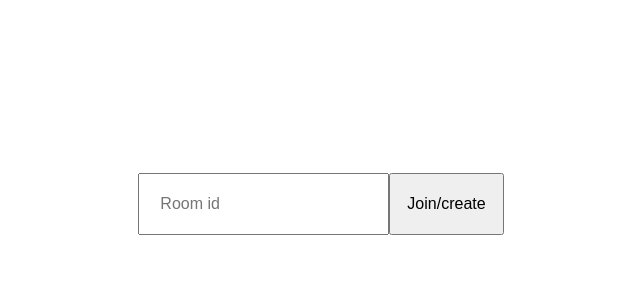
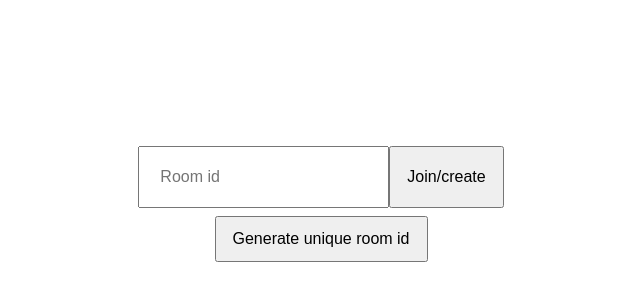
Before and after one commit to sebastiansiejek/sd-communicator-frontend, a React (Create React App) app: page / in a window 1280 px wide. Shown: the part 196-496 px from the top of the page, without its empty margins (319-959 px from the left). Built offline with nearby package versions, Linux system fonts and the light colour scheme; no server answers.

Commit message:
feat: add button with generate room id

```diff
--- a/src/components/Chat/ChatRoom/ChatRoom.tsx
+++ b/src/components/Chat/ChatRoom/ChatRoom.tsx
@@ -1,11 +1,12 @@
 import ButtonStyled from 'components/atoms/Button/Button'
 import Input from 'components/atoms/Input'
-import React from 'react'
+import React, { useState } from 'react'
+import styled from 'styled-components'
+import { IStore } from 'store/store'
+import { nanoid } from 'nanoid'
+import { setRoomId } from 'store/slices/userSlice'
+import { useDispatch, connect } from 'react-redux'
 import { useForm } from 'react-hook-form'
-import { useDispatch, connect } from 'react-redux'
-import { setRoomId } from 'store/slices/userSlice'
-import { IStore } from 'store/store'
-import styled from 'styled-components'
 
 interface Props {
   roomId?: string
@@ -21,11 +22,13 @@ const ChatRoomFormStyled = styled.form`
 
 const ChatRoom: React.FC<Props> = ({ roomId }) => {
   const { handleSubmit, register, reset } = useForm()
+  const [generatedId, setGeneratedId] = useState('')
   const dispatch = useDispatch()
 
   return (
     <>
       {!roomId && (
+        <>
           <ChatRoomFormStyled
             onSubmit={handleSubmit(({ room_id }: IInputs) => {
               dispatch(setRoomId(room_id))
@@ -39,10 +42,22 @@ const ChatRoom: React.FC<Props> = ({ roomId }) => {
               type="text"
               ref={register}
               placeholder="Room id"
+              defaultValue={generatedId}
               required
             />
             <ButtonStyled type="submit">Join/create</ButtonStyled>
           </ChatRoomFormStyled>
+          <ButtonStyled
+            style={{
+              marginTop: '.8rem'
+            }}
+            onClick={() => {
+              setGeneratedId(nanoid())
+            }}
+          >
+            Generate unique room id
+          </ButtonStyled>
+        </>
       )}
       {roomId && (
         <p>
```
Lines whose indentation alone changed are shown as unchanged.
